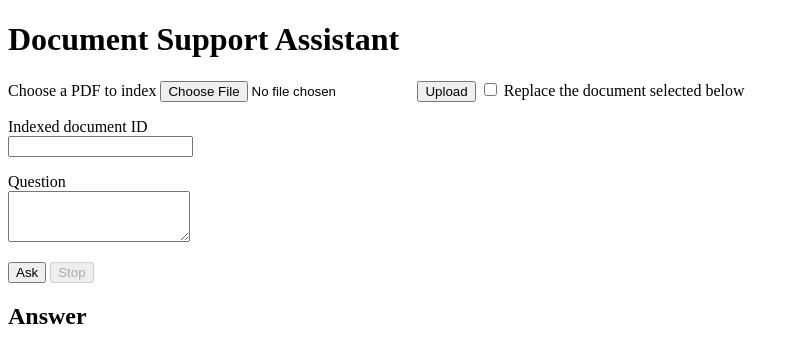
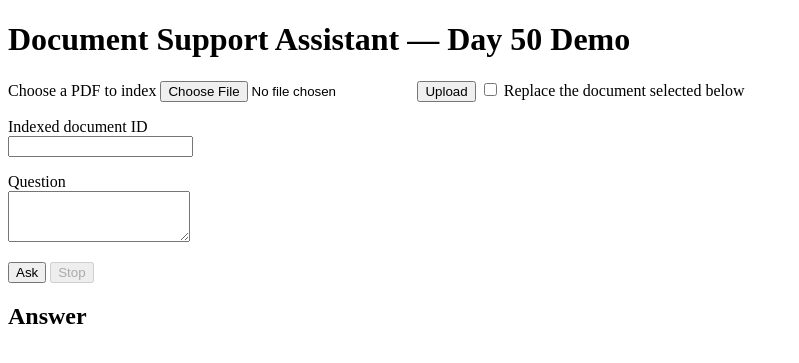
Before and after one commit to sameershrestha333/document-support-assistant, a Spring Boot app: page / in a window 1280 px wide. Shown: the top 363 px of the page, without its empty margins (0-799 px from the left). Run offline with Spring Boot 4, Linux system fonts and the light colour scheme; the visitor is signed in with stand-in values (Sample User, id 1); some of the project's set-up classes (security, data sources, template engines, error pages and the like) are left out, and stand-ins take their place.

Commit message:
day50-rollback-demo

```diff
--- a/src/main/resources/static/index.html
+++ b/src/main/resources/static/index.html
@@ -8,7 +8,7 @@
 </head>
 <body>
 <main>
-    <h1>Document Support Assistant</h1>
+    <h1>Document Support Assistant — Day 50 Demo</h1>
 
     <form id="upload-form">
         <label for="pdf-file">Choose a PDF to index</label>
```
